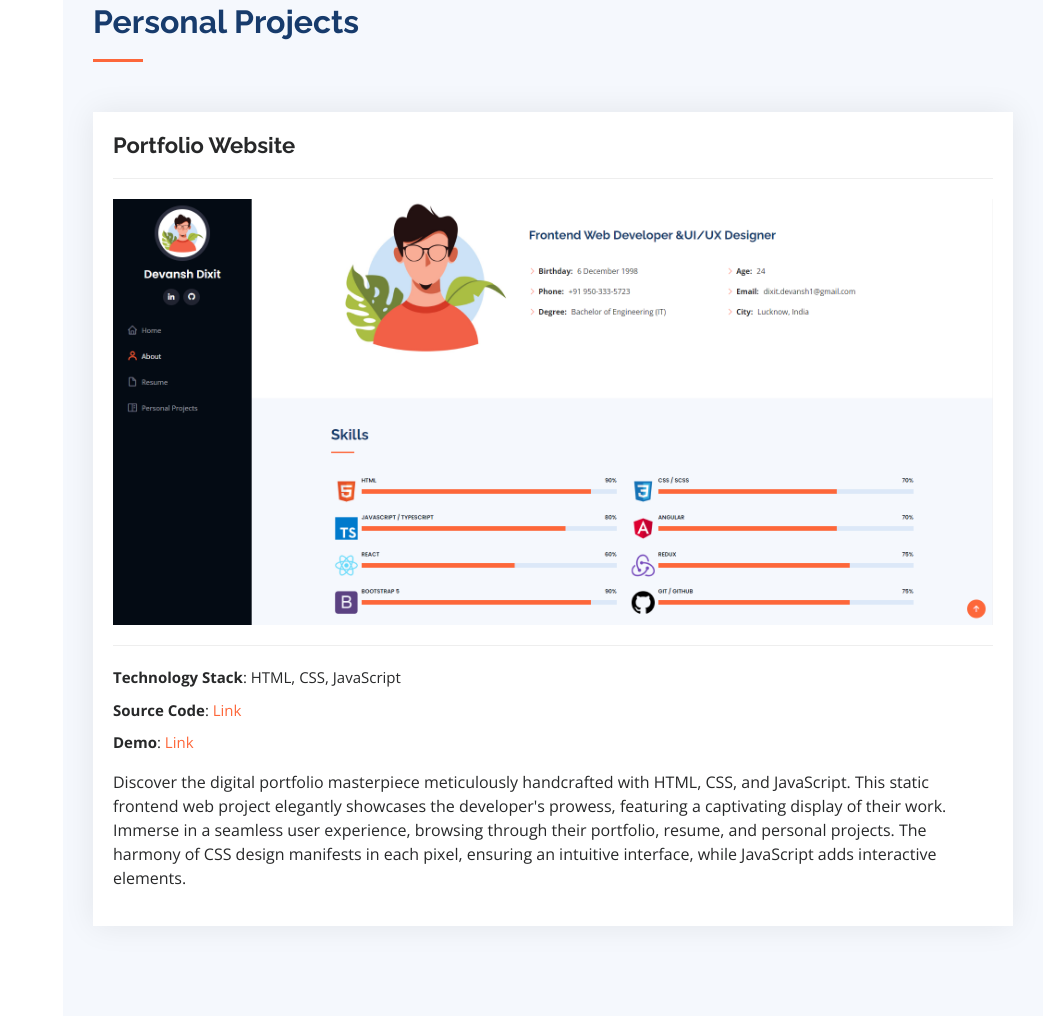
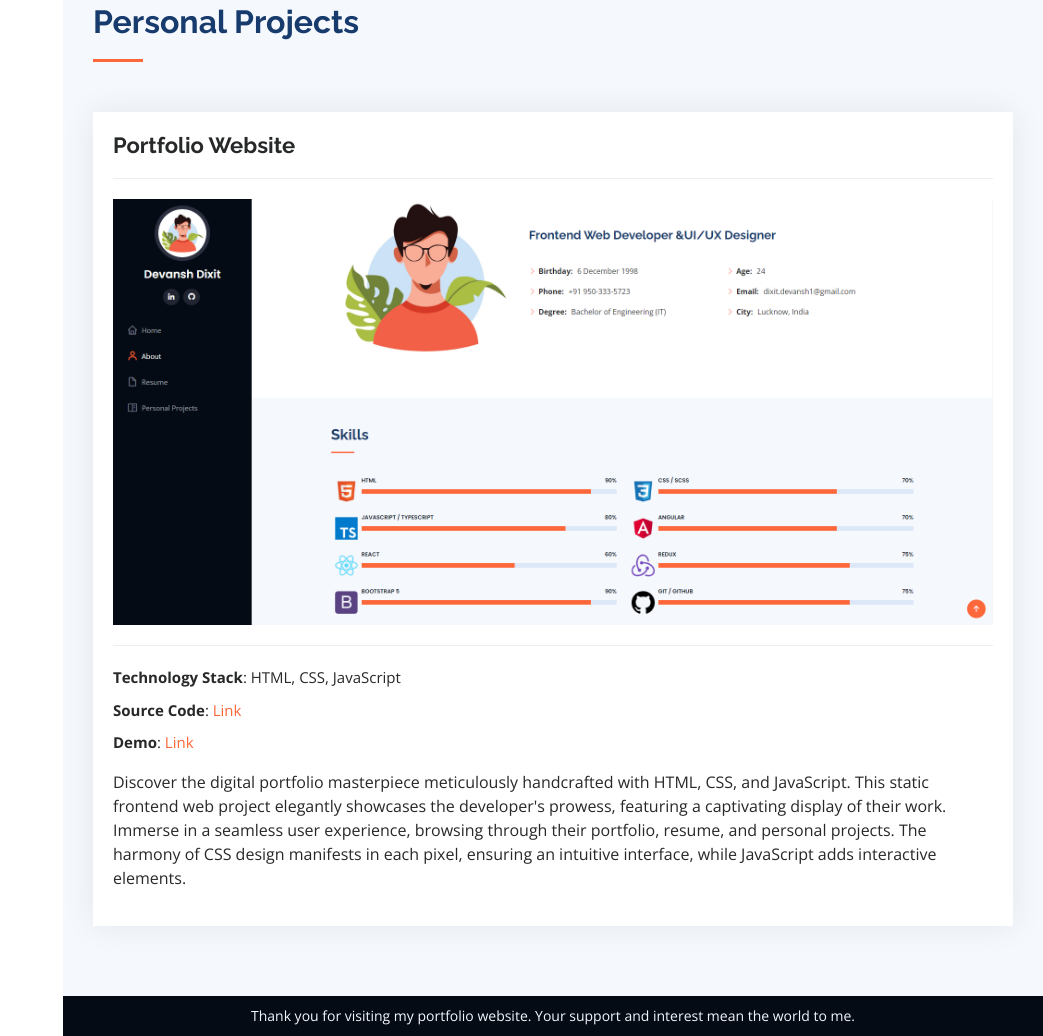
Before and after one commit to dkd1998/portfolio-website, a plain HTML site: page index.html in a window 1280 px wide. Shown: the part 3356-4392 px from the top of the page, without its empty margins (237-1280 px from the left). Drawn offline with nearby package versions, Linux system fonts and the light colour scheme.

Commit message:
Adding footer

```diff
--- a/assets/css/style.css
+++ b/assets/css/style.css
@@ -502,7 +502,7 @@ section {
   padding: 20px;
   background: white;
   box-shadow: 0px 0 30px rgba(5, 13, 24, 0.08);
-  margin-bottom: 30px;
+  margin-bottom: 10px;
 }
 
 .personal-projects-item h3 {
@@ -539,3 +539,20 @@ section {
 .personal-projects-info ul li + li {
   margin-top: 10px;
 }
+
+/*--------------------------------------------------------------
+# Footer
+--------------------------------------------------------------*/
+#footer {
+  padding: 15px;
+  color: #f4f6fd;
+  font-size: 14px;
+  left: 0;
+  bottom: 0;
+  margin-left: 300px;
+  background: #040b14;
+  display: flex;
+  align-items: center;
+  justify-content: center;
+  height: 40px;
+}
--- a/index.html
+++ b/index.html
@@ -580,6 +580,13 @@
       ><i class="bi bi-arrow-up-short"></i
     ></a>
 
+    <!-- ======= Footer ======= -->
+    <footer id="footer">
+      Thank you for visiting my portfolio website. Your support and interest
+      mean the world to me.
+    </footer>
+    <!-- End  Footer -->
+
     <!-- Vendor JS Files -->
     <script src="assets/vendor/aos/aos.js"></script>
     <script src="assets/vendor/bootstrap/js/bootstrap.bundle.min.js"></script>
```
